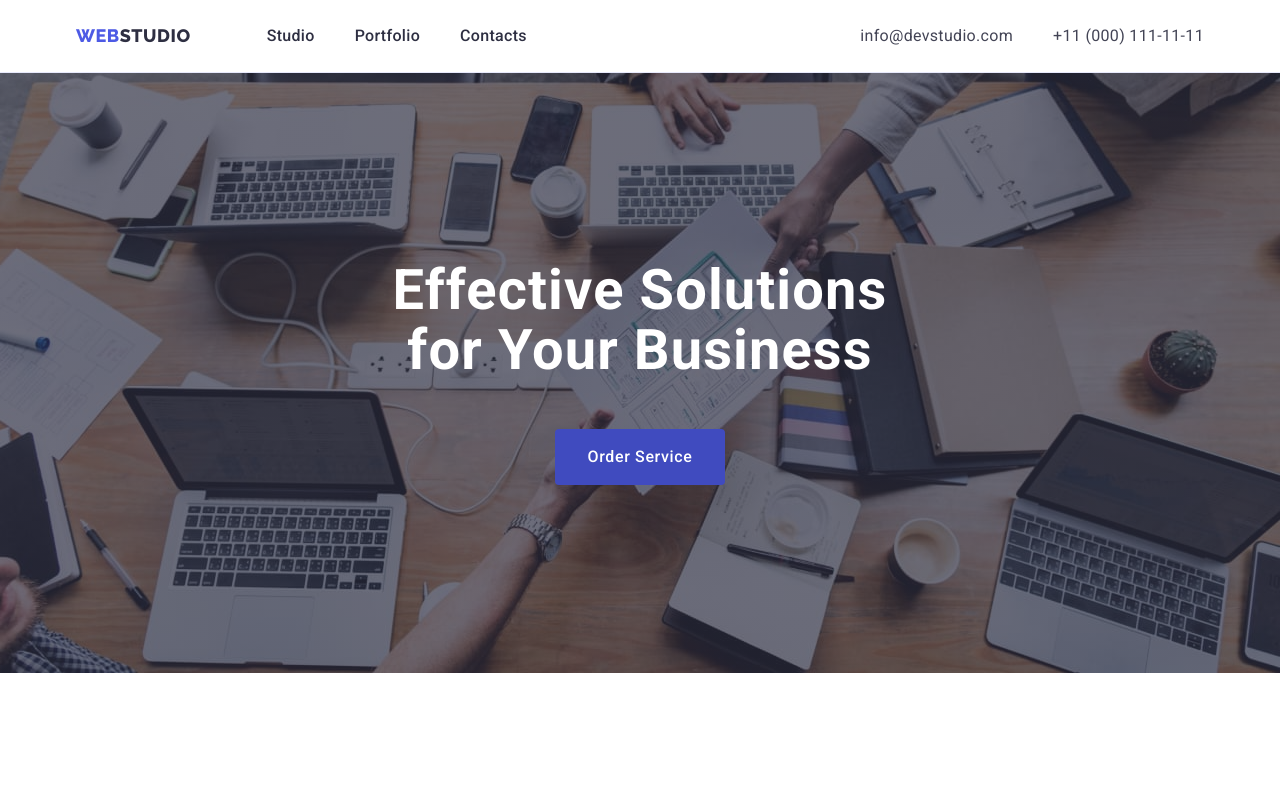
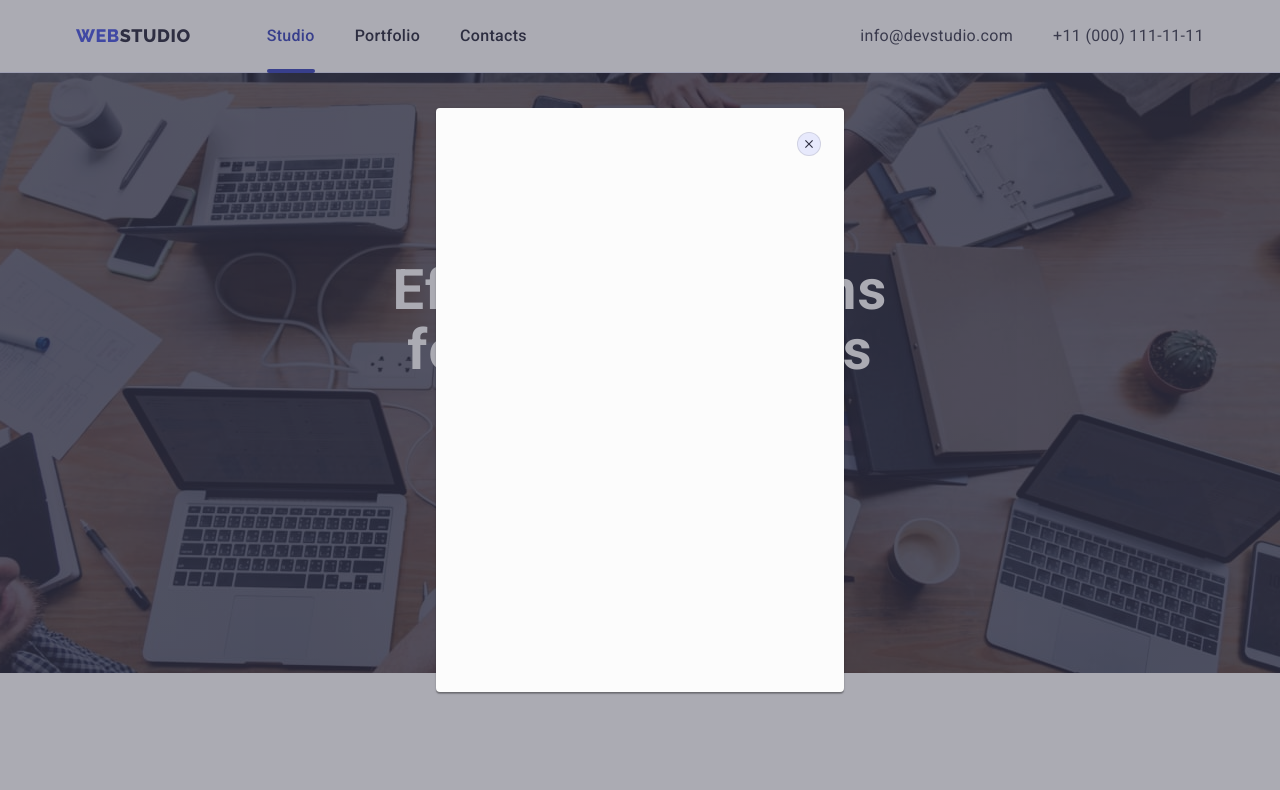
Before and after one commit to SKhrebtan/goit-markup-hw-05, a plain HTML site: page index.html in a window 1280 px wide. Both pictures are taken after a click on the button "Order Service". Shown: the top 790 px of the page. Drawn offline with nearby package versions, Linux system fonts and the light colour scheme.

Commit message:
hw-05 pf+modal+::after

```diff
--- a/css/styles.css
+++ b/css/styles.css
@@ -13,6 +13,7 @@
   --border-color: #e7e9fc;
   --border-icon-color: #8e8f99;
   --social-icon: #f4f4fd;
+  --modal-color: #fcfcfc;
 }
 
 body {
@@ -105,12 +106,30 @@ img {
   font-size: 16px;
   line-height: 1.5;
   text-decoration: none;
+  text-align: center;
 }
 
 .nav .link:hover,
 .nav .link:focus,
 .address .link:hover,
 .address .link:focus {
+  color: var(--active-color);
+}
+.nav .link {
+  position: relative;
+}
+.nav .current-page::after {
+  content: '';
+  position: absolute;
+  bottom: -1px;
+  left: 0;
+  width: 100%;
+  height: 4px;
+  background-color: var(--active-color);
+  border-radius: 2px;
+}
+
+.nav .current-page {
   color: var(--active-color);
 }
 
@@ -511,3 +530,96 @@ h3 {
   margin: 0;
   padding: 0;
 }
+
+/* Overlay Portfolio */
+
+.list-portfolio .thumb {
+  position: relative;
+}
+
+.overlay-portfolio {
+  position: absolute;
+  top: 0;
+  left: 0;
+  width: 100%;
+  height: 100%;
+  background-color: var(--accent-color);
+  padding-top: 40px;
+  padding-left: 32px;
+  padding-right: 32px;
+  opacity: 0;
+}
+
+.overlay-portfolio > p {
+  margin: 0;
+  padding: 0;
+  color: var(--white-color);
+}
+
+.list-portfolio .link:hover .overlay-portfolio,
+.list-portfolio .link:focus .overlay-portfolio {
+  opacity: 1;
+}
+
+/* Modal */
+
+.page-header.container {
+  position: relative;
+}
+
+.backdrop {
+  position: fixed;
+  top: 0;
+  left: 0;
+  width: 100%;
+  height: 100%;
+  background-color: rgba(46, 47, 66, 0.4);
+}
+
+.is-hidden {
+  opacity: 0;
+  pointer-events: none;
+}
+
+.modal {
+  position: absolute;
+  top: 50%;
+  left: 50%;
+  transform: translate(-50%, -50%);
+
+  width: 408px;
+  height: 584px;
+
+  background-color: var(--modal-color);
+  box-shadow: 0px 1px 1px rgba(0, 0, 0, 0.14), 0px 1px 3px rgba(0, 0, 0, 0.12),
+    0px 2px 1px rgba(0, 0, 0, 0.2);
+  border-radius: 4px;
+}
+
+.button-modal {
+  position: absolute;
+  top: 24px;
+  right: 23px;
+  width: 24px;
+  height: 24px;
+  display: flex;
+  justify-content: center;
+  align-items: center;
+  padding: 0;
+  border: 1px solid rgba(0, 0, 0, 0.1);
+  border-radius: 50%;
+  cursor: pointer;
+
+  color: var(--secondary-color);
+  background-color: var(--border-color);
+}
+
+.icon-modal {
+  fill: currentColor;
+}
+.button-modal:hover,
+.button-modal:focus {
+  background-color: var(--active-color);
+  color: white;
+  border: 1px solid transparent;
+}
--- a/index.html
+++ b/index.html
@@ -25,11 +25,15 @@
             >Web<span class="studio">Studio</span></a
           >
           <ul class="list">
-            <li class="item"><a href="./index.html" class="link">Studio</a></li>
+            <li class="item">
+              <a href="./index.html" class="link current-page">Studio</a>
+            </li>
             <li class="item">
               <a href="./portfolio.html" class="link">Portfolio</a>
             </li>
-            <li class="item"><a href="" class="link">Contacts</a></li>
+            <li class="item">
+              <a href="" class="link">Contacts</a>
+            </li>
           </ul>
         </nav>
         <address class="address">
@@ -50,8 +54,19 @@
       <!-- Section Hero -->
       <section class="section hero">
         <h1 class="hero-title">Effective Solutions for Your Business</h1>
-        <button type="button" class="button primary">Order Service</button>
+        <button type="button" class="button primary" data-modal-open>
+          Order Service
+        </button>
       </section>
+      <div class="backdrop is-hidden" data-modal>
+        <div class="modal">
+          <button type="button" class="button-modal" data-modal-close>
+            <svg class="icon-modal" width="8" height="8">
+              <use href="./images/cross.svg#cross"></use>
+            </svg>
+          </button>
+        </div>
+      </div>
       <!-- Section Advantages -->
       <section class="section advantages">
         <div class="container">
@@ -407,5 +422,6 @@
         </div>
       </div>
     </footer>
+    <script src="./js/modal.js"></script>
   </body>
 </html>
--- /dev/null
+++ b/js/modal.js
@@ -0,0 +1,14 @@
+(() => {
+  const refs = {
+    openModalBtn: document.querySelector("[data-modal-open]"),
+    closeModalBtn: document.querySelector("[data-modal-close]"),
+    modal: document.querySelector("[data-modal]"),
+  };
+
+  refs.openModalBtn.addEventListener("click", toggleModal);
+  refs.closeModalBtn.addEventListener("click", toggleModal);
+
+  function toggleModal() {
+    refs.modal.classList.toggle("is-hidden");
+  }
+})();
```
Also changed, not shown: portfolio.html (+15 -6 lines), images/cross.svg (added).
